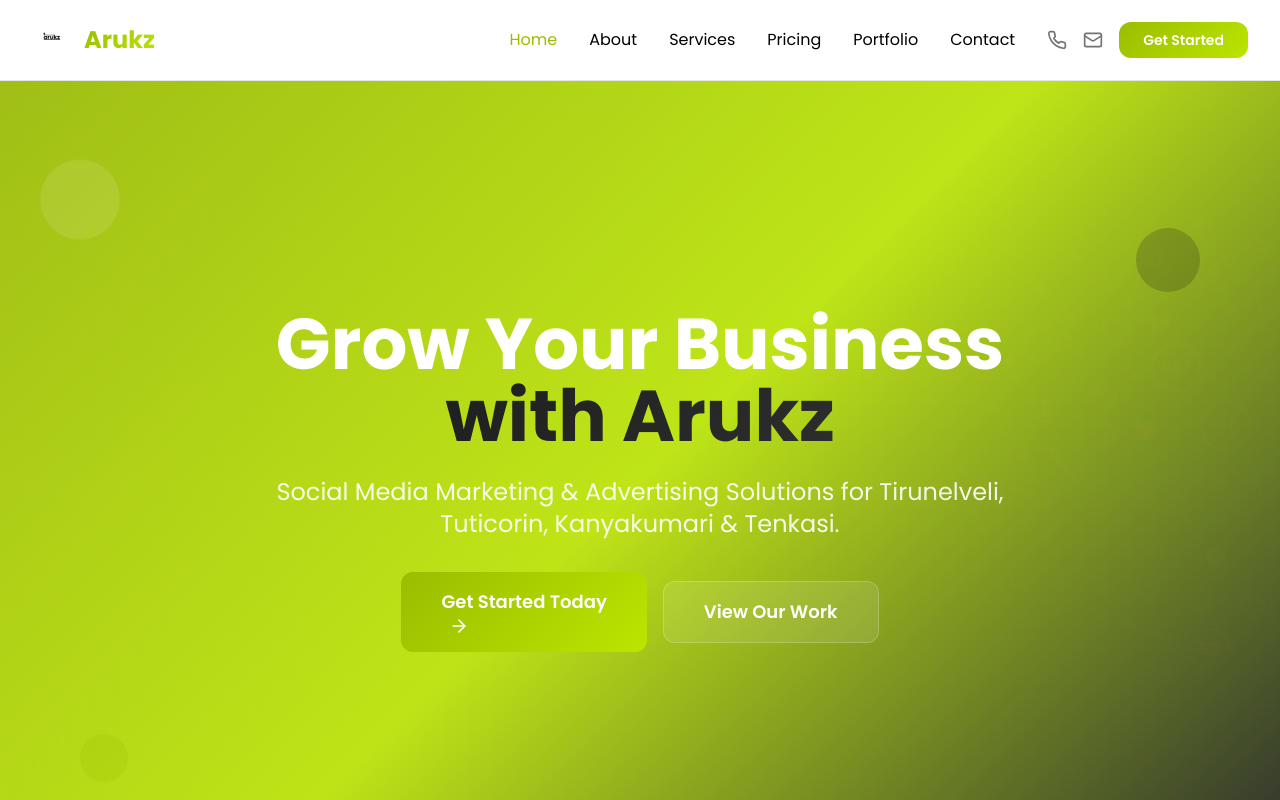
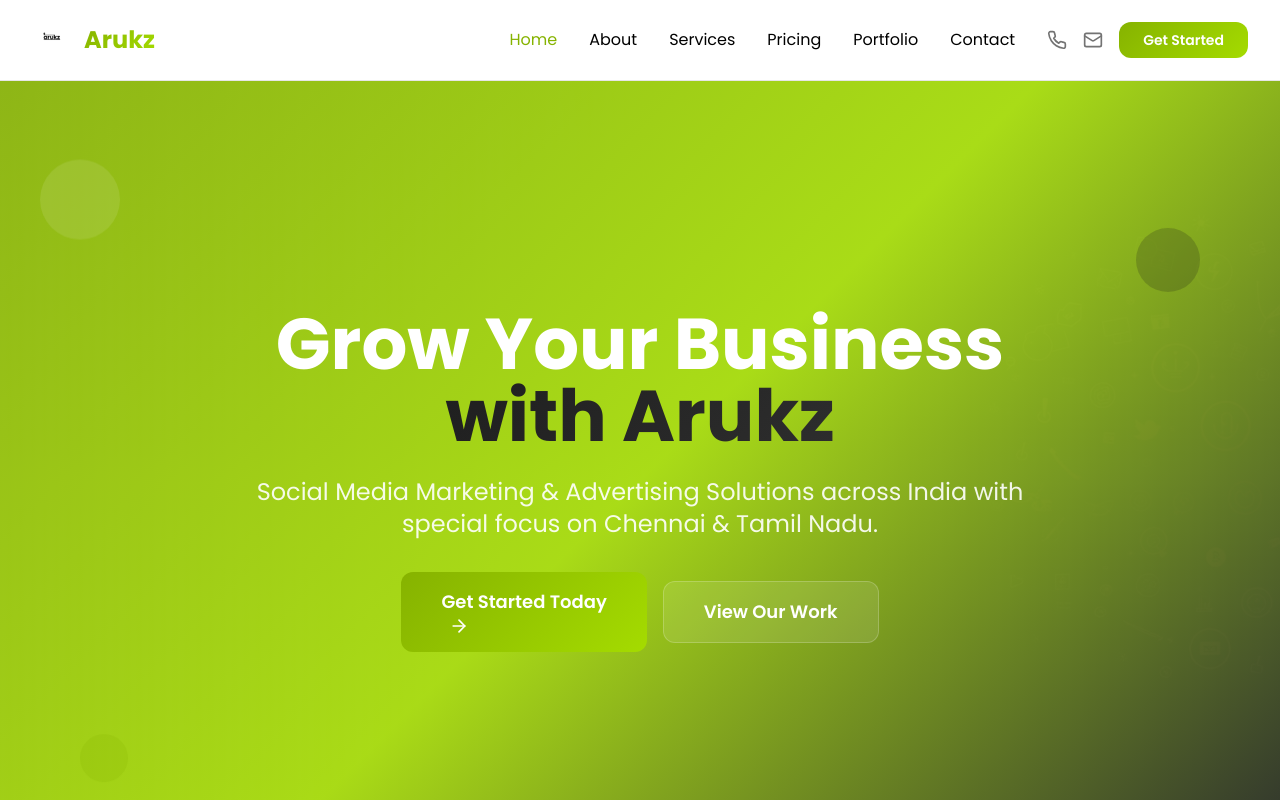
Before and after one commit to muthukuttiamk/arukz, a React (Vite) app: page / in a window 1280 px wide. Shown: the top 800 px of the page. Built offline with nearby package versions, Linux system fonts and the light colour scheme; the HTML template or start-up script is replaced by a standard one.

Commit message:
Refactor: Update theme and service focus

```diff
--- a/src/index.css
+++ b/src/index.css
@@ -16,10 +16,10 @@
     --popover: 0 0% 100%;
     --popover-foreground: 0 0% 0%;
 
-    /* Primary brand - A8BF00 Lime Green */
-    --primary: 71 100% 37%;
+    /* Primary brand - 99B000 Lime Green */
+    --primary: 75 100% 35%;
     --primary-foreground: 0 0% 100%;
-    --primary-variant: 71 100% 45%;
+    --primary-variant: 75 100% 43%;
 
     /* Secondary brand - Black accent */
     --secondary: 0 0% 10%;
@@ -28,7 +28,7 @@
     --muted: 0 0% 96%;
     --muted-foreground: 0 0% 45%;
 
-    --accent: 71 100% 37%;
+    --accent: 75 100% 35%;
     --accent-foreground: 0 0% 100%;
 
     --destructive: 0 84.2% 60.2%;
@@ -36,22 +36,22 @@
 
     --border: 0 0% 90%;
     --input: 0 0% 90%;
-    --ring: 71 100% 37%;
+    --ring: 75 100% 35%;
 
     --radius: 0.75rem;
 
     /* Custom Brand Variables */
-    --gradient-primary: linear-gradient(135deg, hsl(71 100% 37%), hsl(71 100% 45%));
+    --gradient-primary: linear-gradient(135deg, hsl(75 100% 35%), hsl(75 100% 43%));
     --gradient-secondary: linear-gradient(135deg, hsl(0 0% 10%), hsl(0 0% 20%));
-    --gradient-hero: linear-gradient(135deg, hsl(71 100% 37%) 0%, hsl(71 100% 45%) 50%, hsl(0 0% 10%) 100%);
+    --gradient-hero: linear-gradient(135deg, hsl(75 100% 35%) 0%, hsl(75 100% 43%) 50%, hsl(0 0% 10%) 100%);
     --gradient-card: linear-gradient(145deg, hsl(0 0% 100%) 0%, hsl(0 0% 98%) 100%);
 
     /* Premium shadows */
-    --shadow-sm: 0 2px 4px -2px hsl(71 100% 37% / 0.1);
-    --shadow-md: 0 4px 6px -1px hsl(71 100% 37% / 0.1), 0 2px 4px -2px hsl(71 100% 37% / 0.1);
-    --shadow-lg: 0 10px 15px -3px hsl(71 100% 37% / 0.1), 0 4px 6px -4px hsl(71 100% 37% / 0.1);
-    --shadow-xl: 0 20px 25px -5px hsl(71 100% 37% / 0.1), 0 8px 10px -6px hsl(71 100% 37% / 0.1);
-    --shadow-glow: 0 0 40px hsl(71 100% 37% / 0.3);
+    --shadow-sm: 0 2px 4px -2px hsl(75 100% 35% / 0.1);
+    --shadow-md: 0 4px 6px -1px hsl(75 100% 35% / 0.1), 0 2px 4px -2px hsl(75 100% 35% / 0.1);
+    --shadow-lg: 0 10px 15px -3px hsl(75 100% 35% / 0.1), 0 4px 6px -4px hsl(75 100% 35% / 0.1);
+    --shadow-xl: 0 20px 25px -5px hsl(75 100% 35% / 0.1), 0 8px 10px -6px hsl(75 100% 35% / 0.1);
+    --shadow-glow: 0 0 40px hsl(75 100% 35% / 0.3);
 
     /* Animation variables */
     --transition-smooth: all 0.3s cubic-bezier(0.4, 0, 0.2, 1);
@@ -64,7 +64,7 @@
     --sidebar-accent: 0 0% 96%;
     --sidebar-accent-foreground: 0 0% 10%;
     --sidebar-border: 0 0% 90%;
-    --sidebar-ring: 71 100% 37%;
+    --sidebar-ring: 75 100% 35%;
 
     --sidebar-background: 0 0% 98%;
 
@@ -80,7 +80,7 @@
 
     --sidebar-border: 0 0% 90%;
 
-    --sidebar-ring: 71 100% 37%;
+    --sidebar-ring: 75 100% 35%;
   }
 
   .dark {
@@ -93,9 +93,9 @@
     --popover: 0 0% 3.9%;
     --popover-foreground: 0 0% 98%;
 
-    --primary: 71 100% 37%;
+    --primary: 75 100% 35%;
     --primary-foreground: 0 0% 3.9%;
-    --primary-variant: 71 100% 45%;
+    --primary-variant: 75 100% 43%;
 
     --secondary: 0 0% 15%;
     --secondary-foreground: 0 0% 98%;
@@ -103,7 +103,7 @@
     --muted: 0 0% 15.9%;
     --muted-foreground: 0 0% 64.9%;
 
-    --accent: 71 100% 37%;
+    --accent: 75 100% 35%;
     --accent-foreground: 0 0% 98%;
 
     --destructive: 0 62.8% 30.6%;
@@ -111,20 +111,20 @@
 
     --border: 0 0% 15.9%;
     --input: 0 0% 15.9%;
-    --ring: 71 100% 37%;
+    --ring: 75 100% 35%;
 
-    --gradient-hero: linear-gradient(135deg, hsl(71 100% 37%) 0%, hsl(71 100% 45%) 50%, hsl(0 0% 10%) 100%);
+    --gradient-hero: linear-gradient(135deg, hsl(75 100% 35%) 0%, hsl(75 100% 43%) 50%, hsl(0 0% 10%) 100%);
     --gradient-card: linear-gradient(145deg, hsl(0 0% 3.9%) 0%, hsl(0 0% 15.9%) 100%);
-    --shadow-glow: 0 0 40px hsl(71 100% 37% / 0.4);
+    --shadow-glow: 0 0 40px hsl(75 100% 35% / 0.4);
 
     --sidebar-background: 0 0% 10%;
     --sidebar-foreground: 0 0% 95.9%;
-    --sidebar-primary: 71 100% 37%;
+    --sidebar-primary: 75 100% 35%;
     --sidebar-primary-foreground: 0 0% 100%;
     --sidebar-accent: 0 0% 15.9%;
     --sidebar-accent-foreground: 0 0% 95.9%;
     --sidebar-border: 0 0% 15.9%;
-    --sidebar-ring: 71 100% 37%;
+    --sidebar-ring: 75 100% 35%;
   }
 }
 
--- a/src/pages/About.tsx
+++ b/src/pages/About.tsx
@@ -38,7 +38,7 @@ const About = () => {
               <h2 className="text-4xl font-bold mb-6 text-foreground">Our Story</h2>
               <div className="space-y-6 text-lg text-muted-foreground leading-relaxed">
                 <p>
-                  Arukz was born from a passion for helping businesses thrive in the digital age. What started as a personal interest in social media marketing has evolved into a comprehensive digital marketing agency that serves businesses, political campaigns, traditional events, and devotional pages across Tamil Nadu.
+                  Arukz was born from a passion for helping businesses thrive in the digital age. What started as a personal interest in social media marketing has evolved into a comprehensive digital marketing agency that serves businesses, political campaigns, traditional events, and devotional pages across India, with a special focus on Chennai and Tamil Nadu.
                 </p>
                 <p>
                   Our founder brings a unique blend of technical expertise as a DevOps Engineer in Chennai and practical social media marketing experience. This combination allows us to approach digital marketing with both strategic thinking and technical precision.
@@ -113,7 +113,7 @@ const About = () => {
               </div>
               <h3 className="text-3xl font-bold mb-6 text-foreground">Our Vision</h3>
               <p className="text-lg text-muted-foreground leading-relaxed">
-                To become the leading digital marketing agency in Tamil Nadu, known for our innovative approaches, personalized service, and commitment to client success. We envision a future where every business, regardless of size, can leverage the power of digital marketing to achieve their dreams.
+                To become the leading digital marketing agency in India, known for our innovative approaches, personalized service, and commitment to client success. We envision a future where every business, regardless of size, can leverage the power of digital marketing to achieve their dreams.
               </p>
             </div>
           </div>
--- a/src/pages/Home.tsx
+++ b/src/pages/Home.tsx
@@ -81,7 +81,7 @@ const Home = () => {
               <span className="block text-gradient-secondary">with Arukz</span>
             </h1>
             <p className="text-xl md:text-2xl text-white/90 mb-8 max-w-3xl mx-auto leading-relaxed">
-              Social Media Marketing & Advertising Solutions for Tirunelveli, Tuticorin, Kanyakumari & Tenkasi.
+              Social Media Marketing & Advertising Solutions across India with special focus on Chennai & Tamil Nadu.
             </p>
             <div className="flex flex-col sm:flex-row gap-4 justify-center items-center">
               <Link to="/contact" className="btn-primary text-lg py-4 px-10 group">
```
